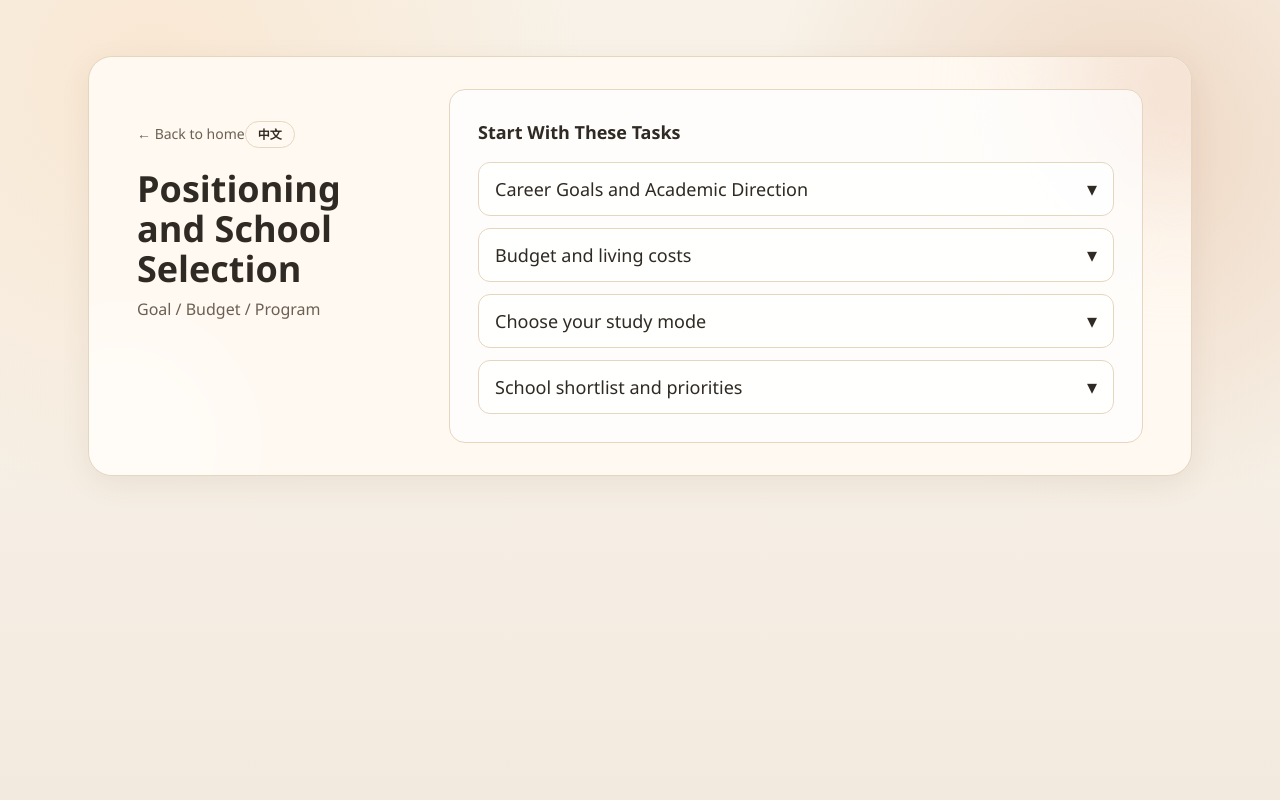
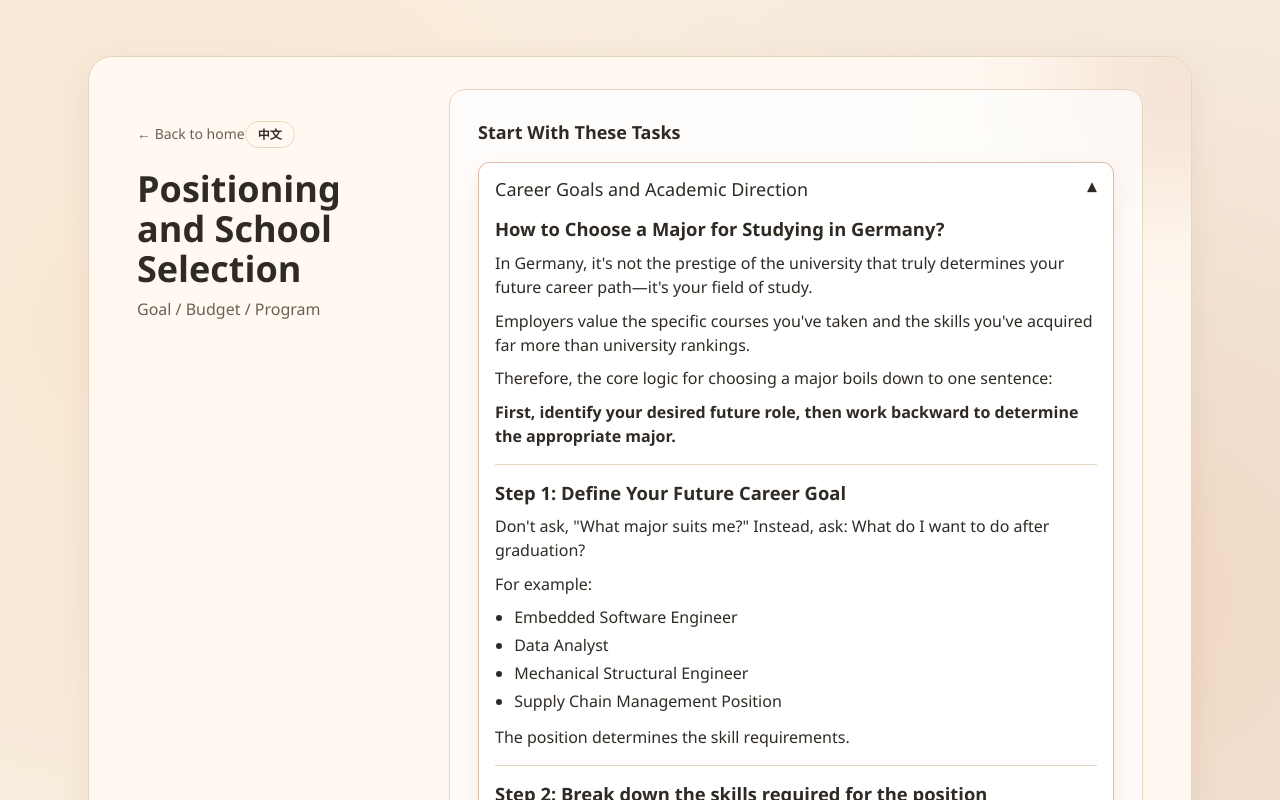
Before and after one commit to Willszs/degreepath, a Next.js app: page /en/timeline/step-1 in a window 1280 px wide. Shown: the top 800 px of the page. Built offline with nearby package versions, Linux system fonts and the light colour scheme; no server answers.

Commit message:
Add TimelineAccordionEnhancer component and enhance accordion styles
- Introduced TimelineAccordionEnhancer for improved accordion functionality.
- Updated styles for fold items to include transitions and animations.

```diff
--- a/app/[lang]/timeline/[slug]/page.tsx
+++ b/app/[lang]/timeline/[slug]/page.tsx
@@ -2,6 +2,7 @@ import { notFound } from "next/navigation";
 import Link from "next/link";
 import type { Metadata } from "next";
 import { compileMDX } from "next-mdx-remote/rsc";
+import TimelineAccordionEnhancer from "@/app/components/timeline-accordion-enhancer";
 import { resolveLangParam, otherLang, withLang } from "@/lib/i18n";
 import { timelineSteps } from "@/lib/timeline-steps";
 
@@ -95,19 +96,25 @@ export default async function TimelineDetailPage({
 
             <div className="rounded-2xl border border-[var(--line)] bg-white/70 p-6 md:p-7">
               <h2 className="text-lg font-semibold">{t.title}</h2>
-              <div className="mt-4 space-y-3">
-                {renderedItems.map((it) => (
-                  <details key={it.title} className="fold-item rounded-xl border border-[var(--line)] bg-white/85 px-4 py-3">
-                    <summary className="flex cursor-pointer list-none items-center justify-between gap-3 text-lg font-medium">
+              <TimelineAccordionEnhancer />
+              <div className="mt-4 space-y-3" data-timeline-accordion>
+                {renderedItems.map((it, index) => (
+                  <details
+                    key={it.title}
+                    data-accordion-item
+                    open={index === 0}
+                    className="fold-item rounded-xl border border-[var(--line)] bg-white/85 px-4 py-3"
+                  >
+                    <summary className="fold-summary flex cursor-pointer list-none items-center justify-between gap-3 text-lg font-medium">
                       {it.title}
                       <span aria-hidden="true" className="fold-arrow text-xl leading-none">
                         ▾
                       </span>
                     </summary>
                     {it.content ? (
-                      <div className="fold-markdown mt-2">{it.content}</div>
+                      <div className="fold-content fold-markdown mt-2">{it.content}</div>
                     ) : (
-                      <p className="mt-2 text-sm muted">
+                      <p className="fold-content mt-2 text-sm muted">
                         {lang === "en" ? "No details yet. Add content in CMS under Timeline." : "暂无详细内容，可在 CMS 的 Timeline 中补充。"}
                       </p>
                     )}
--- /dev/null
+++ b/app/components/timeline-accordion-enhancer.tsx
@@ -0,0 +1,39 @@
+"use client";
+
+import { useEffect } from "react";
+
+export default function TimelineAccordionEnhancer() {
+  useEffect(() => {
+    const root = document.querySelector<HTMLElement>("[data-timeline-accordion]");
+    if (!root) return;
+
+    const items = Array.from(root.querySelectorAll<HTMLDetailsElement>("[data-accordion-item]"));
+    if (items.length === 0) return;
+
+    const handleToggle = (event: Event) => {
+      const target = event.currentTarget as HTMLDetailsElement;
+      if (!target.open) return;
+
+      items.forEach((item) => {
+        if (item !== target) item.open = false;
+      });
+
+      requestAnimationFrame(() => {
+        const summary = target.querySelector<HTMLElement>("summary");
+        summary?.scrollIntoView({ behavior: "smooth", block: "start" });
+      });
+    };
+
+    items.forEach((item) => {
+      item.addEventListener("toggle", handleToggle);
+    });
+
+    return () => {
+      items.forEach((item) => {
+        item.removeEventListener("toggle", handleToggle);
+      });
+    };
+  }, []);
+
+  return null;
+}
--- a/app/globals.css
+++ b/app/globals.css
@@ -73,6 +73,30 @@ section[id] {
 .fold-card[open] .fold-arrow,
 .fold-item[open] .fold-arrow {
   transform: rotate(180deg);
+}
+
+.fold-item {
+  transition:
+    border-color 180ms ease,
+    box-shadow 180ms ease,
+    transform 180ms ease;
+}
+
+.fold-item:hover {
+  transform: translateY(-1px);
+}
+
+.fold-item[open] {
+  border-color: rgb(183 100 60 / 45%);
+  box-shadow: 0 10px 24px rgb(183 100 60 / 12%);
+}
+
+.fold-summary {
+  scroll-margin-top: 6.5rem;
+}
+
+.fold-content {
+  animation: fold-content-in 220ms ease;
 }
 
 .fold-markdown h1,
@@ -438,6 +462,17 @@ section[id] {
   }
 }
 
+@keyframes fold-content-in {
+  from {
+    opacity: 0;
+    transform: translateY(-4px);
+  }
+  to {
+    opacity: 1;
+    transform: translateY(0);
+  }
+}
+
 @keyframes orbit-dot-flicker {
   0%,
   100% {
```
